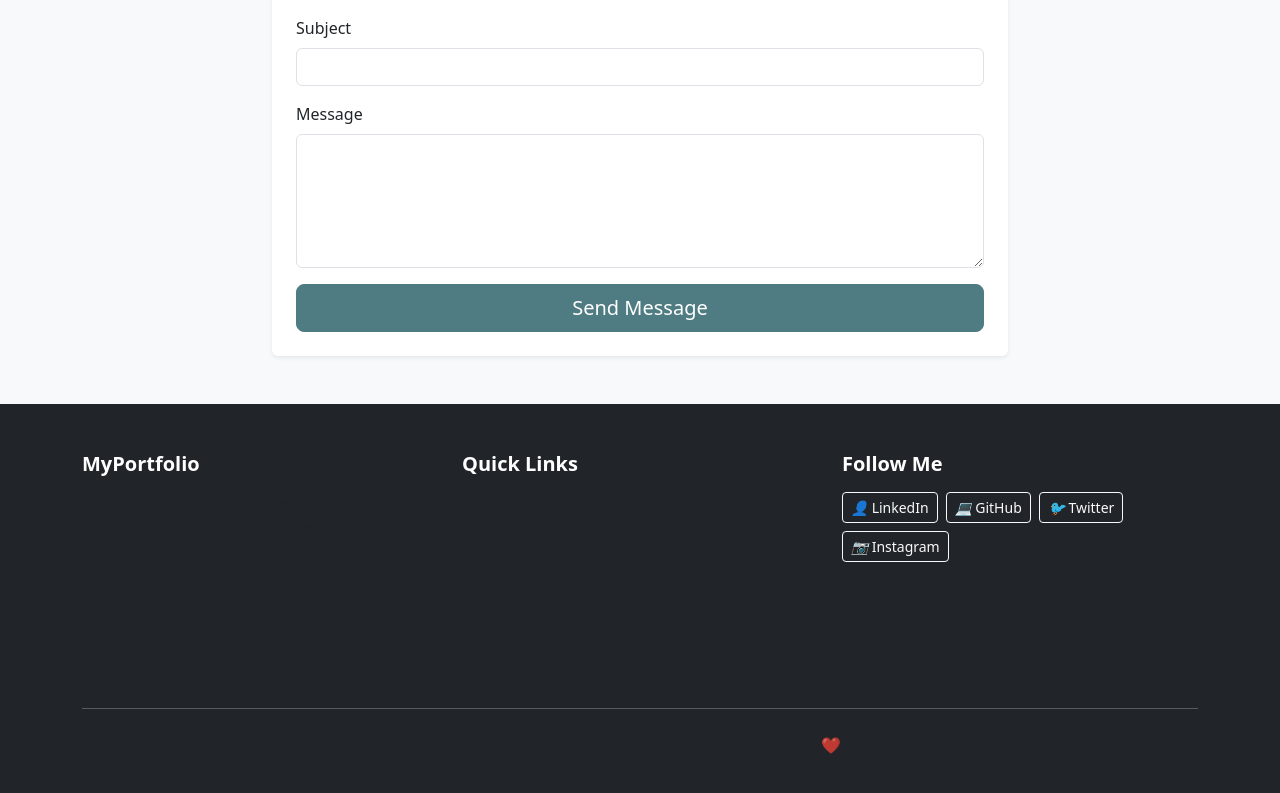
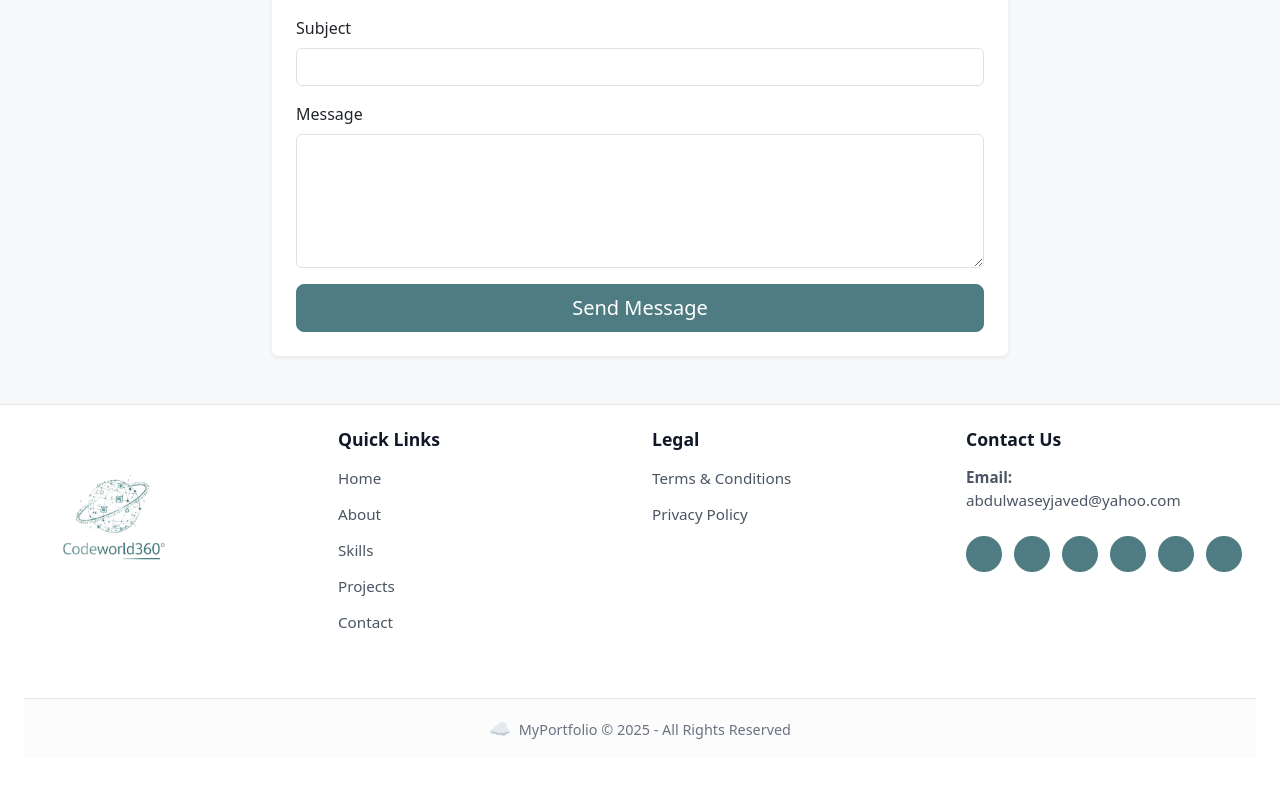
Before and after one commit to Abdulwasey97/Portfolio-Website, a Vue app: page / in a window 1280 px wide. Shown: the part 3761-4554 px from the top of the page. After the commit the page ends 4519 px from the top, so only its background shows below. Built offline with nearby package versions, Linux system fonts and the light colour scheme.

Commit message:
footer refined

```diff
--- a/src/components/Footer.vue
+++ b/src/components/Footer.vue
@@ -1,58 +1,68 @@
 <template>
-  <footer class="footer bg-dark text-white py-5">
-    <div class="container">
-      <div class="row">
-        <div class="col-lg-4 mb-4">
-          <h5 class="fw-bold mb-3">MyPortfolio</h5>
-          <p class="text-muted">
-            Building amazing web experiences with modern technologies.
-            Let's create something great together.
-          </p>
+  <footer class="footer">
+    <div class="footer-content">
+      <div class="container-fluid px-4">
+          <div class="row py-4">
+            <!-- Logo Section -->
+            <div class="col-lg-3 col-md-6 mb-4">
+              <div class="logo-section">
+                <img src="/logo.png" alt="MyPortfolio Logo" class="footer-logo">
               </div>
-        <div class="col-lg-4 mb-4">
-          <h5 class="fw-bold mb-3">Quick Links</h5>
-          <ul class="list-unstyled">
-            <li class="mb-2">
-              <a href="#home" class="text-muted text-decoration-none">Home</a>
-            </li>
-            <li class="mb-2">
-              <a href="#about" class="text-muted text-decoration-none">About</a>
-            </li>
-            <li class="mb-2">
-              <a href="#skills" class="text-muted text-decoration-none">Skills</a>
-            </li>
-            <li class="mb-2">
-              <a href="#projects" class="text-muted text-decoration-none">Projects</a>
-            </li>
-            <li class="mb-2">
-              <a href="#contact" class="text-muted text-decoration-none">Contact</a>
+            </div>
+
+            <!-- Website Sections Column -->
+            <div class="col-lg-3 col-md-6 mb-4">
+              <h5 class="footer-heading mb-3">Quick Links</h5>
+              <ul class="footer-links list-unstyled">
+                <li><a href="#home">Home</a></li>
+                <li><a href="#about">About</a></li>
+                <li><a href="#skills">Skills</a></li>
+                <li><a href="#projects">Projects</a></li>
+                <li><a href="#contact">Contact</a></li>
+              </ul>
+            </div>
+
+            <!-- Legal Column -->
+            <div class="col-lg-3 col-md-6 mb-4">
+              <h5 class="footer-heading mb-3">Legal</h5>
+              <ul class="footer-links list-unstyled">
+                <li><a href="#terms">Terms & Conditions</a></li>
+                <li><a href="#privacy">Privacy Policy</a></li>
+              </ul>
+            </div>
+
+            <!-- Contact Column -->
+            <div class="col-lg-3 col-md-6 mb-4">
+              <h5 class="footer-heading mb-3">Contact Us</h5>
+              <ul class="footer-links contact-info list-unstyled">
+                <li class="contact-detail">
+                  <strong>Email:</strong><br>
+                  <a href="mailto:abdulwaseyjaved@yahoo.com" class="email-link">
+                    abdulwaseyjaved@yahoo.com
+                  </a>
                 </li>
               </ul>
-        </div>
-        <div class="col-lg-4 mb-4">
-          <h5 class="fw-bold mb-3">Follow Me</h5>
-          <div class="social-links">
-            <a href="#" class="btn btn-outline-light btn-sm me-2 mb-2">
-              <i>👤</i> LinkedIn
-            </a>
-            <a href="#" class="btn btn-outline-light btn-sm me-2 mb-2">
-              <i>💻</i> GitHub
-            </a>
-            <a href="#" class="btn btn-outline-light btn-sm me-2 mb-2">
-              <i>🐦</i> Twitter
-            </a>
-            <a href="#" class="btn btn-outline-light btn-sm me-2 mb-2">
-              <i>📷</i> Instagram
-            </a>
+              <div class="social-icons mt-4">
+                <a href="#" class="social-icon"><i class="fab fa-facebook-f"></i></a>
+                <a href="#" class="social-icon"><i class="fab fa-instagram"></i></a>
+                <a href="#" class="social-icon"><i class="fab fa-twitter"></i></a>
+                <a href="#" class="social-icon"><i class="fab fa-whatsapp"></i></a>
+                <a href="#" class="social-icon"><i class="fab fa-youtube"></i></a>
+                <a href="#" class="social-icon"><i class="fab fa-linkedin-in"></i></a>
               </div>
             </div>
           </div>
-      <hr class="my-4 bg-secondary" />
+
+        <!-- Copyright Section -->
+        <div class="footer-bottom">
           <div class="row">
-        <div class="col-12 text-center">
-          <p class="text-muted mb-0">
-            © {{ currentYear }} MyPortfolio. All rights reserved. Made with ❤️
+            <div class="col-12 text-center py-3">
+              <p class="copyright mb-0">
+                <span class="logo-emoji">☁️</span>
+                MyPortfolio © {{ currentYear }} - All Rights Reserved
               </p>
+            </div>
+          </div>
         </div>
       </div>
     </div>
@@ -60,22 +70,145 @@
 </template>
 
 <script setup>
-import { ref } from 'vue'
+import { ref, computed } from 'vue'
+import { PRIMARY_COLOR, SECONDARY_COLOR } from '@/config/colors'
 
 const currentYear = ref(new Date().getFullYear())
+const primaryColor = computed(() => PRIMARY_COLOR)
+const secondaryColor = computed(() => SECONDARY_COLOR)
 </script>
 
 <style scoped>
 .footer {
   margin-top: auto;
+  background-color: v-bind(secondaryColor);
+  border-top: 1px solid #e5e7eb;
 }
 
-.footer a:hover {
-  color: white !important;
+.footer-content {
+  color: #1f2937;
 }
 
-.social-links .btn:hover {
-  background-color: var(--bs-primary);
-  border-color: var(--bs-primary);
+.logo-section {
+  display: flex;
+  align-items: flex-start;
+}
+
+.footer-logo {
+  max-width: 180px;
+  height: auto;
+  transition: opacity 0.3s;
+}
+
+.footer-logo:hover {
+  opacity: 0.8;
+}
+
+.footer-heading {
+  font-size: 1.1rem;
+  font-weight: 600;
+  color: #111827;
+  margin-bottom: 1rem;
+}
+
+.footer-links {
+  list-style: none;
+  padding: 0;
+}
+
+.footer-links li {
+  margin-bottom: 0.75rem;
+}
+
+.footer-links a {
+  color: #4b5563;
+  text-decoration: none;
+  font-size: 0.95rem;
+  transition: color 0.2s;
+  display: inline-block;
+}
+
+.footer-links a:hover {
+  color: v-bind(primaryColor);
+}
+
+.contact-info .contact-detail {
+  color: #4b5563;
+  font-size: 0.95rem;
+  margin-bottom: 0.75rem;
+  line-height: 1.5;
+}
+
+.email-link {
+  color: v-bind(primaryColor);
+  text-decoration: none;
+  font-weight: 500;
+  word-break: break-word;
+}
+
+.email-link:hover {
+  text-decoration: underline;
+}
+
+.social-icons {
+  display: flex;
+  gap: 0.75rem;
+  flex-wrap: wrap;
+}
+
+.social-icon {
+  width: 36px;
+  height: 36px;
+  border-radius: 50%;
+  background-color: v-bind(primaryColor);
+  color: white;
+  display: flex;
+  align-items: center;
+  justify-content: center;
+  text-decoration: none;
+  font-size: 0.9rem;
+  transition: all 0.3s;
+}
+
+.social-icon:hover {
+  transform: translateY(-3px);
+  box-shadow: 0 4px 8px rgba(0, 0, 0, 0.15);
+  opacity: 0.9;
+}
+
+.footer-bottom {
+  border-top: 1px solid #e5e7eb;
+  background-color: rgba(249, 250, 251, 0.5);
+}
+
+.copyright {
+  color: #6b7280;
+  font-size: 0.9rem;
+}
+
+.logo-emoji {
+  font-size: 1.1rem;
+  margin-right: 0.25rem;
+}
+
+/* Responsive adjustments */
+@media (max-width: 991px) {
+  .footer-content .row {
+    text-align: left;
+  }
+
+  .logo-section {
+    margin-bottom: 2rem;
+  }
+}
+
+@media (max-width: 767px) {
+  .footer-heading {
+    margin-top: 1.5rem;
+  }
+
+  .footer-logo {
+    max-width: 150px;
+  }
 }
 </style>
```
Also changed, not shown: public/logo.png (added). Lines whose indentation alone changed are shown as unchanged.
